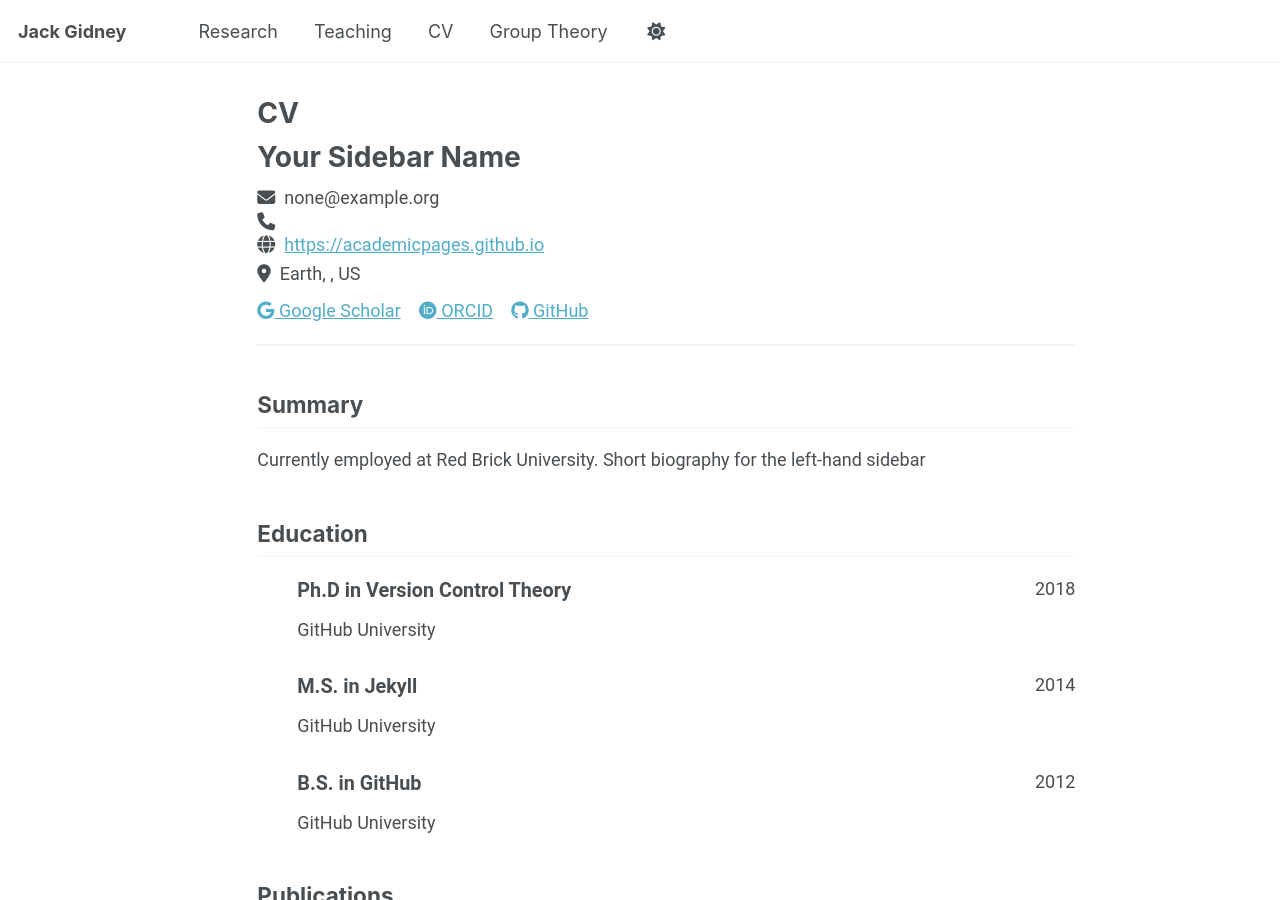
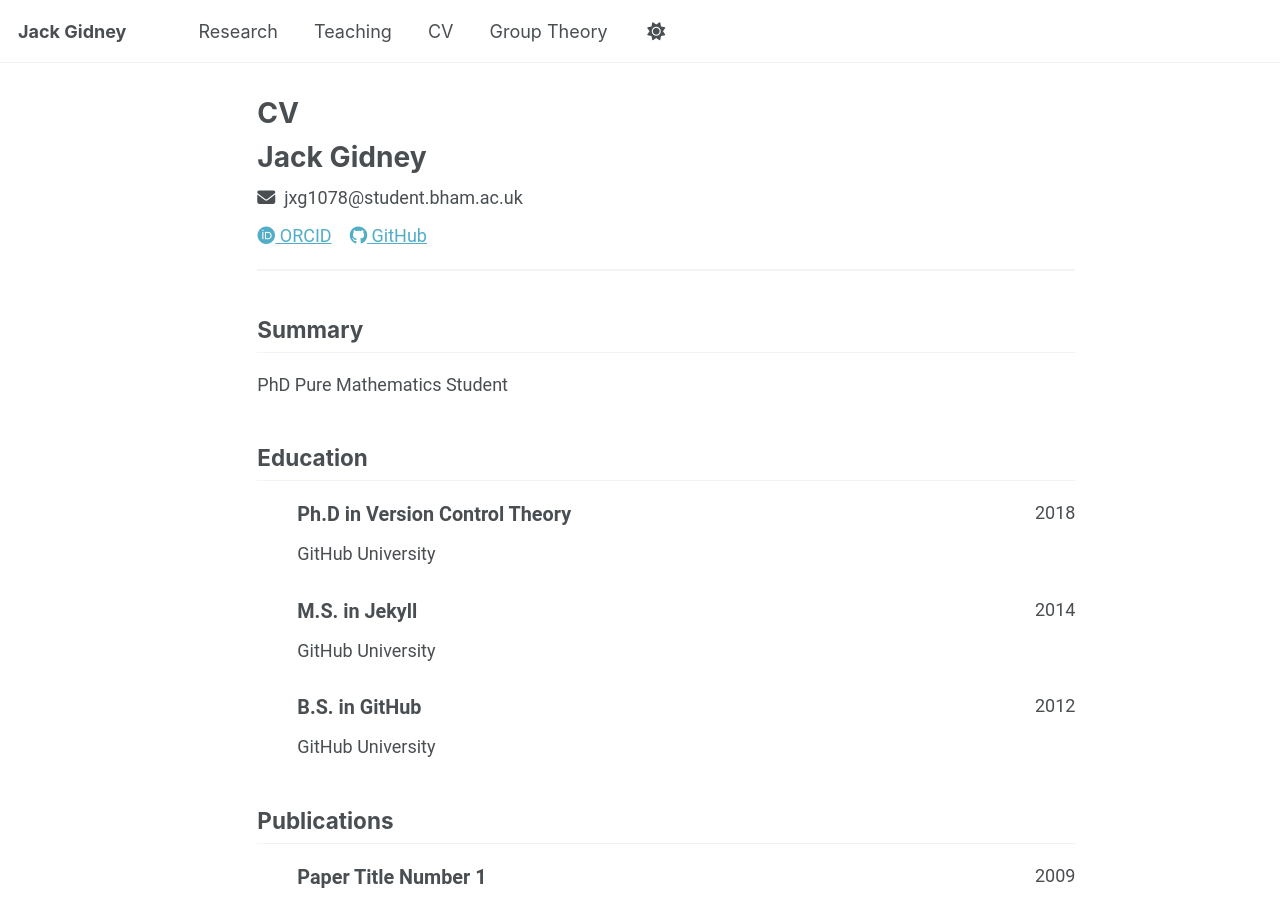
Before and after one commit to jgidney44/jgidney44.github.io, a Jekyll site: the page built from _pages/cv-json.md, in a window 1280 px wide and 900 px high. Built offline with Jekyll 4.4.1, drawn with Linux system fonts in a browser that asks for light colours; a script bundle is joined from its source files by our own code; library files that are not in the unit come from our copies.

Commit message:
Update cv.json

```diff
--- a/_data/cv.json
+++ b/_data/cv.json
@@ -1,23 +1,9 @@
 {
   "basics": {
-    "name": "Your Sidebar Name",
-    "email": "none@example.org",
-    "phone": "",
-    "website": "https://academicpages.github.io",
-    "summary": "Currently employed at Red Brick University. Short biography for the left-hand sidebar",
-    "location": {
-      "address": "",
-      "postalCode": "",
-      "city": "Earth",
-      "countryCode": "US",
-      "region": ""
-    },
+    "name": "Jack Gidney",
+    "email": "jxg1078@student.bham.ac.uk",
+    "summary": "PhD Pure Mathematics Student",
     "profiles": [
-      {
-        "network": "Google Scholar",
-        "username": "",
-        "url": "https://scholar.google.com/citations?user=PS_CX0AAAAAJ"
-      },
       {
         "network": "ORCID",
         "username": "",
```
